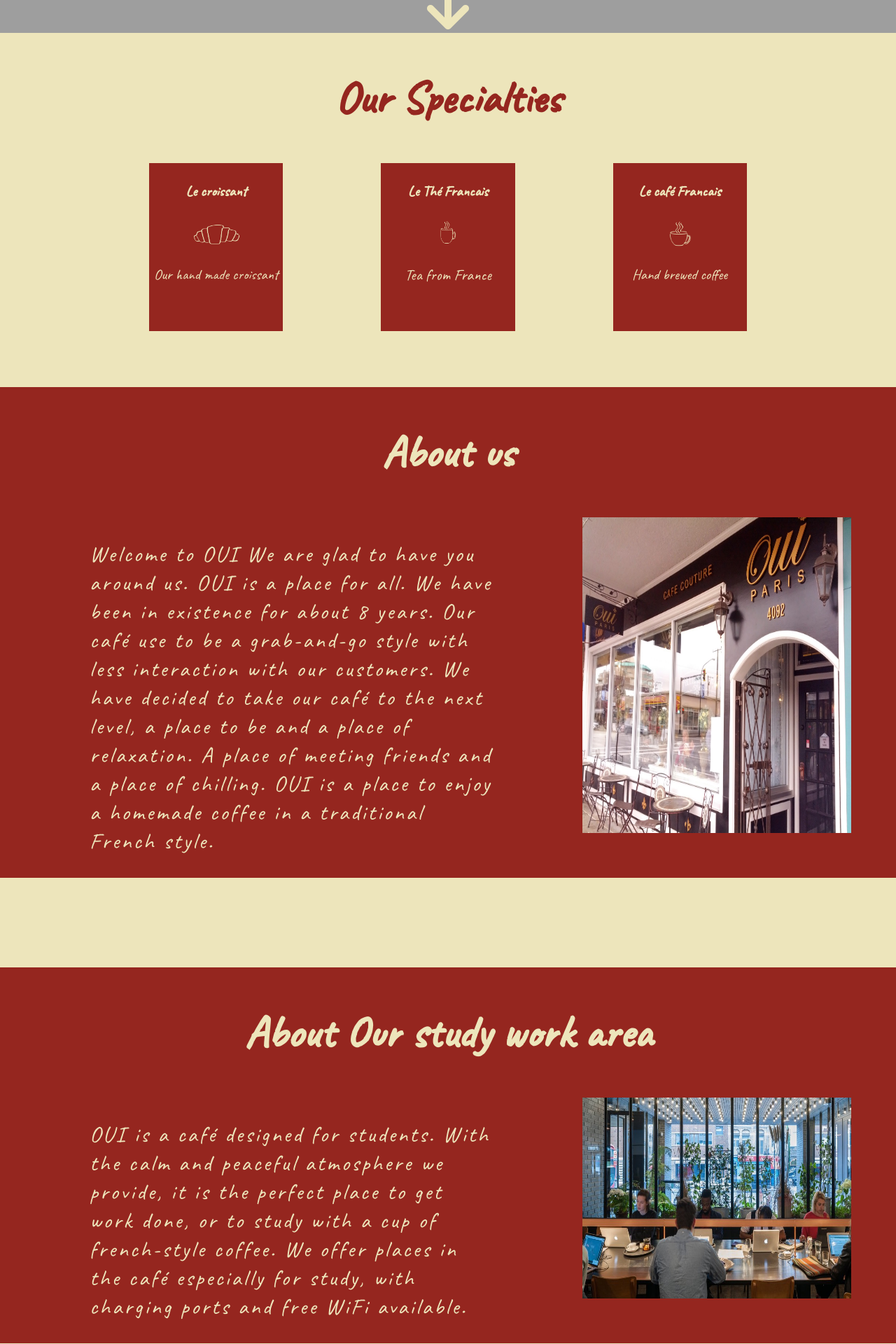
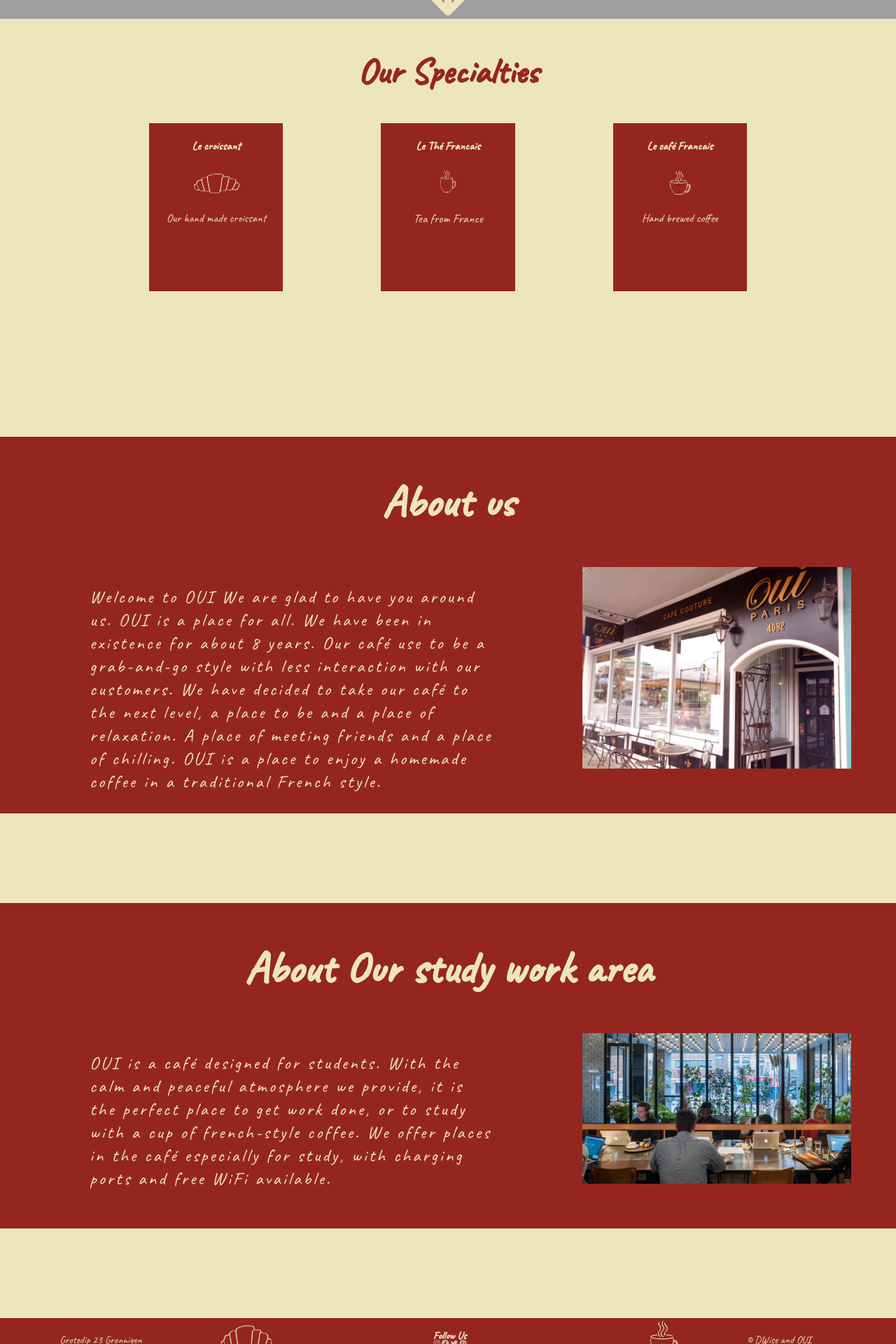
Before and after one commit to AlexSchuepbach/DWise-Project-1, a PHP site: page / in a window 1280 px wide. Shown: the part 1280-3200 px from the top of the page at 70% size. Run offline with PHP 8.4, Linux system fonts and the light colour scheme; some libraries are stand-ins or nearby versions; grey boxes are pictures that could not be loaded.

Commit message:
Finished Version

```diff
--- a/styles/styles.css
+++ b/styles/styles.css
@@ -31,11 +31,12 @@ body {
 #mainPicture {
     background-image: url("../OUI pictures/t2.jpg");
     background-size: 100% 100%;
-    height: 1200px;
+    height: 100%;
     z-index: 50;
     grid-column: 1/7;
     justify-content: center;
     display: flex;
+    object-fit: cover;
 
 
 }
@@ -69,7 +70,7 @@ header {
 
 .navBar {
     list-style: none;
-    font-size: 1.8rem;
+    font-size: 1.8vw;
     color: white;
 }
 
@@ -132,7 +133,7 @@ nav {
 .h2Title {
     color: #95261F;
 
-    font-size: 4rem;
+    font-size: 4vw;
 
 }
 #icons > a {
@@ -153,7 +154,7 @@ nav {
 }
 
 .croissant, .caffe, .the > h4 {
-    font-size: 1.3rem;
+    font-size: 1.3vw;
 }
 
 .croissant > img {
@@ -169,7 +170,7 @@ nav {
 }
 
 .the > p {
-    font-size: 1.4rem;
+    font-size: 1.4vw;
 }
 
 .boxes {
@@ -198,25 +199,26 @@ nav {
     z-index: 5;
     grid-column: 1/7;
     margin-bottom: 10%;
+    margin-top: 10%;
 }
 
 .redTitle {
     color: #EDE5BB;
-    font-size: 4rem;
+    font-size: 4vw;
     text-align: center;
 
 }
 
 .aboutUs {
     display: flex;
-    font-size: 5rem;
+    font-size: 5vw;
 }
 
 .aboutUs > p {
     width: 70%;
     margin-left: 10%;
     margin-right: 10%;
-    font-size: 2rem;
+    font-size: 2vw;
     color: #EDE5BB;
     letter-spacing: 3px;
 }
@@ -243,21 +245,21 @@ nav {
 
 .redTitle {
     color: #EDE5BB;
-    font-size: 4rem;
+    font-size: 4vw;
     text-align: center;
 
 }
 
 .aboutUs {
     display: flex;
-    font-size: 5rem;
+    font-size: 5vw;
 }
 
 .aboutUs > p {
     width: 70%;
     margin-left: 10%;
     margin-right: 10%;
-    font-size: 2rem;
+    font-size: 2vw;
     color: #EDE5BB;
     letter-spacing: 3px;
 }
@@ -277,7 +279,7 @@ nav {
     background-color: #95261F;
     z-index: 5;
     grid-column: 1/7;
-    font-size: 0.8rem;
+    font-size: 0.8vw;
     display: grid;
     color: #EDE5BB;
     grid-template-columns: repeat(6, 1fr);
@@ -303,7 +305,7 @@ nav {
 
     margin-left: 20%;
     margin-top: 5%;
-    font-size: 1.2rem;
+    font-size: 1.2vw;
 }
 
 #followUs {
@@ -315,7 +317,7 @@ nav {
 }
 
 #footerFlex > i {
-    font-size: 1.2rem;
+    font-size: 1.2vw;
     margin-right: 50%;
 }
 .footerFlex2 {
@@ -326,12 +328,12 @@ nav {
 .footerFlex2 > p {
     margin-top: 5%;
     margin-left: 22%;
-    font-size: 1.2rem;
+    font-size: 1.2vw;
 }
 #followUs > h4 {
     position: absolute;
     margin-left: 15%;
-    font-size: 1.2rem;
+    font-size: 1.2vw;
     margin-top: 1%;
 }
 #icons {
```
